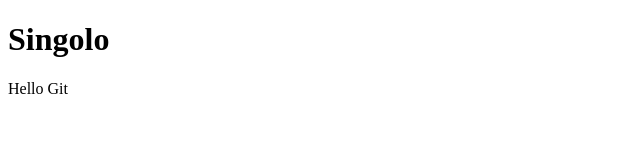
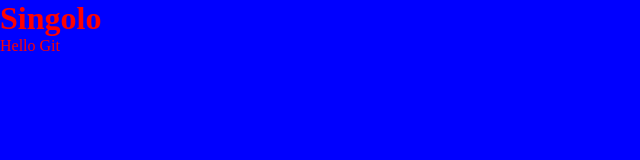
Before and after one commit to urusoff140272/part, a plain HTML site: page index.html in a window 1280 px wide. Shown: the whole page, without its empty margins (0-640 px from the left). Drawn offline with Linux system fonts and the light colour scheme.

Commit message:
feat: study date (11 мар 2023 г.  7:17:22)

```diff
--- a/index.html
+++ b/index.html
@@ -5,6 +5,7 @@
     <meta http-equiv="X-UA-Compatible" content="IE=edge">
     <meta name="viewport" content="width=device-width, initial-scale=1.0">
     <title>Singolo</title>
+    <link rel="stylesheet" href="./sass/style.css">
 </head>
 <body>
     <h1>Singolo</h1>
--- /dev/null
+++ b/sass/style.scss
@@ -0,0 +1,6 @@
+*{
+    margin: 0;
+    background-color: blue;
+    color: red;
+
+}
```
Also changed, not shown: sass/style.css (added), style.css (deleted), 1 other file.
